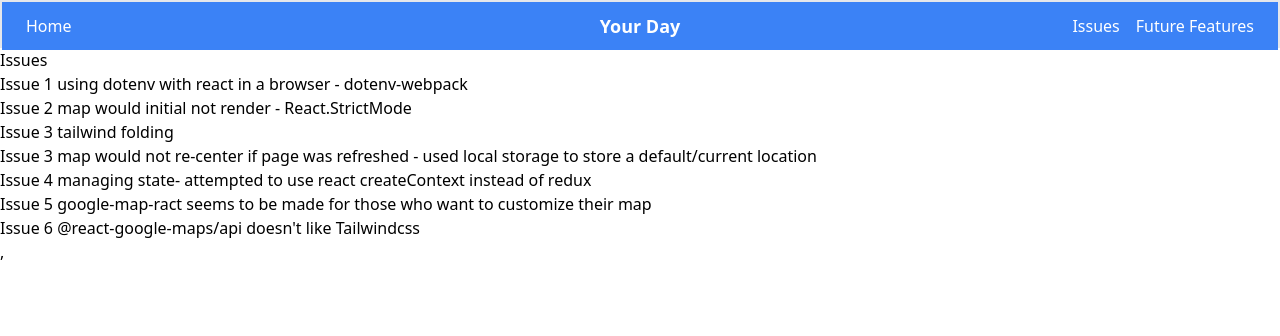
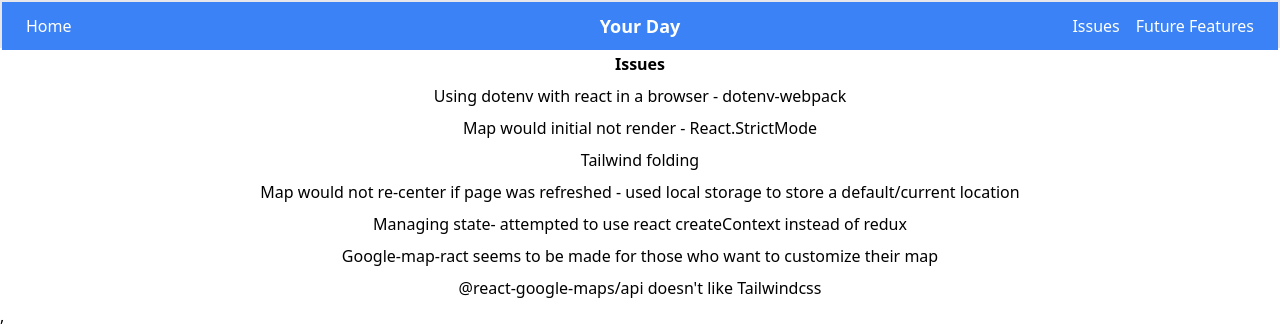
Before and after one commit to jsr09/Google-Maps-Intro, a React (Create React App) app in the folder googlemapintro/: page /issues in a window 1280 px wide. Shown: the top 336 px of the page. Built offline with nearby package versions, Linux system fonts and the light colour scheme.

Commit message:
updated issues and features js

```diff
--- a/googlemapintro/src/components/FutureFeatures.jsx
+++ b/googlemapintro/src/components/FutureFeatures.jsx
@@ -9,10 +9,10 @@ const FutureFeatures = () => {
         <NavBar />
       </div>
       <div>
-        <h1 className="font-bold">Future Features Commming Soon</h1>
-        <ul>
+        <h1 className="font-bold text-center">Future Features Commming Soon</h1>
+        <ul className="text-center leading-loose">
           <h2 className="text-center text-green-600">Completed Features</h2>
-          <li>Sidebar with list of buttons to control location</li>
+          <li className="">Sidebar with list of buttons to control location</li>
           <li>Map on the page</li>
           <li>List of locations below map</li>
           <li>Map markers</li>
--- a/googlemapintro/src/components/Issues.jsx
+++ b/googlemapintro/src/components/Issues.jsx
@@ -8,16 +8,16 @@ const Issues = () => {
         <NavBar />
       </div>
 
-      <div>Issues</div>
+      <div className="text-center font-extrabold leading-loose">Issues</div>
 
-      <ul>
-        <li>Issue 1 using dotenv with react in a browser - dotenv-webpack</li>
-        <li>Issue 2 map would initial not render - React.StrictMode</li>
-        <li>Issue 3 tailwind folding</li>
-        <li>Issue 3 map would not re-center if page was refreshed - used local storage to store a default/current location</li>
-        <li>Issue 4 managing state- attempted to use react createContext instead of redux</li>
-        <li>Issue 5 google-map-ract seems to be made for those who want to customize their map</li>
-        <li>Issue 6 @react-google-maps/api doesn't like Tailwindcss</li>
+      <ul className="text-center leading-loose">
+        <li>Using dotenv with react in a browser - dotenv-webpack</li>
+        <li>Map would initial not render - React.StrictMode</li>
+        <li>Tailwind folding</li>
+        <li>Map would not re-center if page was refreshed - used local storage to store a default/current location</li>
+        <li>Managing state- attempted to use react createContext instead of redux</li>
+        <li>Google-map-ract seems to be made for those who want to customize their map</li>
+        <li>@react-google-maps/api doesn't like Tailwindcss</li>
       </ul>
 
     </div>
```
